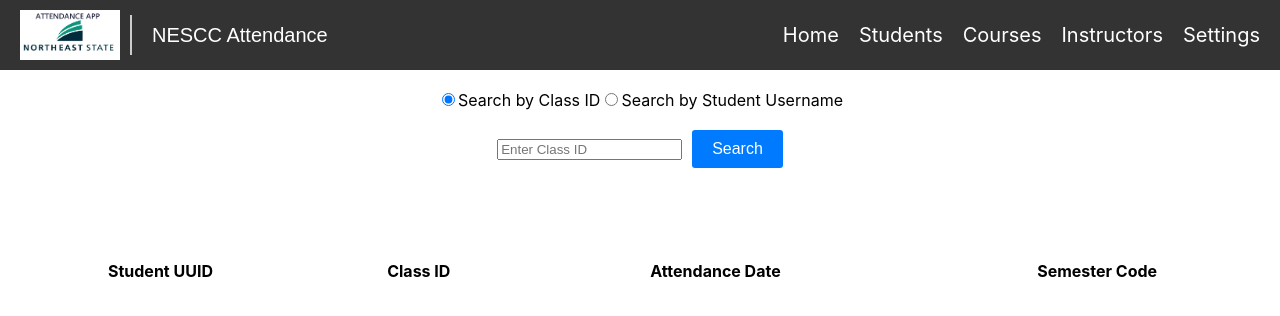
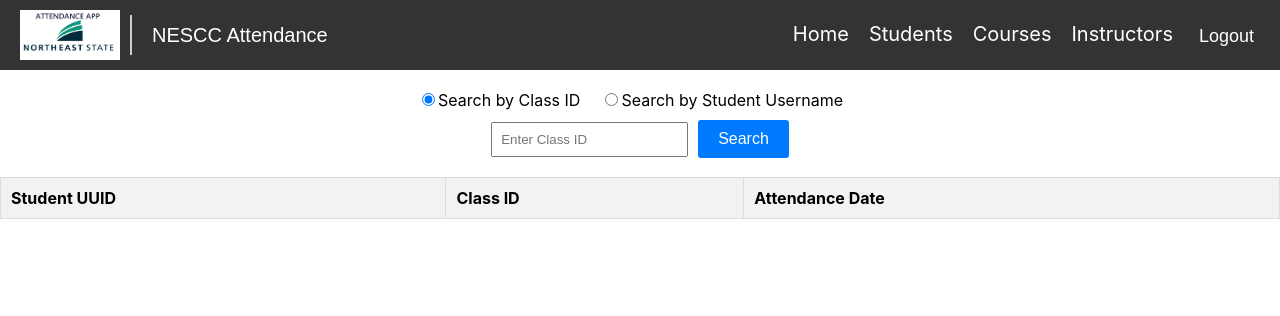
Before and after one commit to MovingBoris/attendance-desktop-app, a React (Create React App) app: page /AdminAttendance in a window 1280 px wide. Shown: the top 316 px of the page. Built offline with nearby package versions, Linux system fonts and the light colour scheme.

Commit message:
fixed layout error where altered json response caused app to crash and added logout request to nav bar

```diff
--- a/src/components/Navbar.css
+++ b/src/components/Navbar.css
@@ -145,3 +145,21 @@
   background-color: #ccc; /* Color of the separator bar */
   margin: 0 10px; /* Adjust spacing */
 }
+
+#logout {
+  background-color: transparent;
+  border: none;
+  font-size: 16px;
+  margin-top: 3px;
+  color: white;
+  text-decoration: none;
+  font-size: 18px;
+}
+
+
+#logout:hover {
+  color: #46c0b2; /* Change text color */
+  cursor: pointer;
+  border-bottom: 2px solid #46c0b2; /* Add line under text */
+  transition: border-bottom 0.3s ease; /* Add animation to line */
+}
--- a/src/components/NavigationBar.jsx
+++ b/src/components/NavigationBar.jsx
@@ -7,6 +7,31 @@ function Navbar() {
 
     const toggleNavbar = () => {
         setIsOpen(!isOpen);
+    };
+
+    // Function to handle logout
+    const handleLogout  = async () => {
+
+        try {
+            const response = await fetch('/logout', {
+                method: 'POST', // or 'GET', 'PUT', etc. depending on your server implementation
+                headers: {
+                    'Content-Type': 'application/json',
+                    // Include any authentication token or session ID if required
+                },
+                // Include any request body if required
+            });
+
+            if (!response.ok) {
+                throw new Error('Logout request failed');
+            }
+
+            // Redirect to the login page or perform any other action upon successful logout
+            window.location.href = '/login'; // Redirect to the login page
+        } catch (error) {
+            console.error('Error:', error);
+            // Handle errors if necessary
+        }
     };
 
     return (
@@ -37,8 +62,7 @@ function Navbar() {
                     <Link to="/">Instructors</Link>
                 </li>
                 <li>
-                    <Link to="/">Settings</Link>
-
+                    <button id="logout" onClick={handleLogout}>Logout</button>
                 </li>
             </ul>
             <div className="navbar-toggle" onClick={toggleNavbar}>
--- a/src/routes/AdminAttendance.jsx
+++ b/src/routes/AdminAttendance.jsx
@@ -1,5 +1,6 @@
 import React, { useState } from "react";
 import Navbar from "../components/NavigationBar";
+import "./TableFormat.css";
 
 function AdminAttendance() {
     const [attendance, setAttendance] = useState([]);
@@ -14,7 +15,8 @@ function AdminAttendance() {
                 throw new Error("Failed to fetch attendance by Class ID");
             }
             const data = await response.json();
-            setAttendance(data.map(item => ({
+            const attendanceData = data.$values || [];
+            setAttendance(attendanceData.map(item => ({
                 ...item,
                 attendanceDate: new Date(item.attendanceDate).toLocaleString()
             })));
@@ -30,7 +32,8 @@ function AdminAttendance() {
                 throw new Error("Failed to fetch attendance by Student Username");
             }
             const data = await response.json();
-            setAttendance(data.map(item => ({
+            const attendanceData = data.$values || [];
+            setAttendance(attendanceData.map(item => ({
                 ...item,
                 attendanceDate: new Date(item.attendanceDate).toLocaleString()
             })));
@@ -57,22 +60,20 @@ function AdminAttendance() {
 
     const handleSearchFormSubmit = async (event) => {
         event.preventDefault();
-        console.log("Form submitted"); // Check if this message appears in the console
         try {
             await handleGetAttendance();
         } catch (error) {
-            console.error("Error:", error);
-    }
+            setError(error.message);
+        }
     };
 
     return (
         <div>
             <Navbar />
-
-            <div style={styles.searchFormContainer}>
-                <form onSubmit={handleSearchFormSubmit} style={styles.searchForm}>
-                    <div style={styles.searchOptions}>
-                        <label>
+            <div className="searchFormContainer">
+                <form onSubmit={handleSearchFormSubmit} className="searchForm">
+                    <div className="searchOptions">
+                        <label className="radioLabel">
                             <input
                                 type="radio"
                                 value="classId"
@@ -81,7 +82,7 @@ function AdminAttendance() {
                             />
                             Search by Class ID
                         </label>
-                        <label>
+                        <label className="radioLabel">
                             <input
                                 type="radio"
                                 value="studentUsername"
@@ -91,25 +92,24 @@ function AdminAttendance() {
                             Search by Student Username
                         </label>
                     </div>
-                    <div style={styles.searchInput}>
+                    <div className="searchInput">
                         <input
                             type="text"
                             value={searchValue}
                             onChange={handleSearchInputChange}
                             placeholder={searchOption === "classId" ? "Enter Class ID" : "Enter Student Username"}
                         />
-                        <button style={styles.searchButton} type="submit">Search</button>
+                        <button className="searchButton" type="submit">Search</button>
                     </div>
                 </form>
             </div>
-            {error && <p style={styles.errorMessage}>{error}</p>}
-            <table style={styles.attendanceTable}>
+            {error && <p className="error-message">{error}</p>}
+            <table className="tableAPI">
                 <thead>
                     <tr>
                         <th>Student UUID</th>
                         <th>Class ID</th>
                         <th>Attendance Date</th>
-                        <th>Semester Code</th>
                     </tr>
                 </thead>
                 <tbody>
@@ -118,7 +118,6 @@ function AdminAttendance() {
                             <td>{attendanceItem.studentUuid}</td>
                             <td>{attendanceItem.classId}</td>
                             <td>{attendanceItem.attendanceDate}</td>
-                            <td>{attendanceItem.semesterCode}</td>
                         </tr>
                     ))}
                 </tbody>
@@ -127,42 +126,4 @@ function AdminAttendance() {
     );
 }
 
-const styles = {
-    errorMessage: {
-        color: "red",
-        fontWeight: "bold",
-        textAlign: "center",
-        marginBottom: "20px",
-    },
-    searchFormContainer: {
-        margin: "0 auto", // Center the container horizontally
-        width: "80%", // Set width to 80% of the parent container
-    },
-    searchForm: {
-        marginBottom: "20px",
-        marginTop: "20px",
-        height: "150px"
-    },
-    searchOptions: {
-        marginBottom: "20px",
-    },
-    searchInput: {
-        margin: "auto"
-    },
-    searchButton: {
-        marginLeft: "10px",
-        padding: "10px 20px",
-        background: "#007bff",
-        color: "#fff",
-        border: "none",
-        borderRadius: "3px",
-        cursor: "pointer",
-        fontSize: "16px",
-    },
-    attendanceTable: {
-        width: "100%",
-        borderCollapse: "collapse",
-    },
-};
-
 export default AdminAttendance;
--- a/src/routes/AdminClasses.jsx
+++ b/src/routes/AdminClasses.jsx
@@ -1,6 +1,6 @@
 import React, { useState, useEffect } from "react";
 import Navbar from "../components/NavigationBar";
-import "./TableFormat.css"; // Import CSS file for styling
+import "./TableFormat.css";
 
 function AdminClasses() {
     const [classes, setClasses] = useState([]);
@@ -8,13 +8,14 @@ function AdminClasses() {
 
     const handleGetClasses = async () => {
         try {
-            // set api endpoint here
             const response = await fetch("/api/classes");
             if (!response.ok) {
                 throw new Error("Failed to fetch classes");
             }
             const data = await response.json();
-            setClasses(data);
+            // Extract the array of classes from the response data
+            const classesData = data.$values || [];
+            setClasses(classesData);
         } catch (error) {
             setError(error.message);
         }
@@ -25,33 +26,37 @@ function AdminClasses() {
     }, []); // Empty dependency array ensures that this effect runs only once when the component mounts
 
     return (
-        <div>
+        <div className="admin-classes-container">
             <Navbar />
-            {error && <p>{error}</p>}
             <table className="tableAPI">
                 <thead>
                     <tr>
-                        <th>Class ID</th>
-                        <th>Semester Code</th>
-                        <th>Room</th>
-                        <th>Start Time</th>
-                        <th>End Time</th>
-                        <th>Days</th>
+                        <th className="class-id">Class ID</th>
+                        <th className="semester-code">Semester Code</th>
+                        <th className="room">Room</th>
+                        <th className="start-time">Start Time</th>
+                        <th className="end-time">End Time</th>
+                        <th className="days">Days</th>
+                        <th className="instructor-id">Instructor ID</th>
+                        <th className="active">Active</th>
                     </tr>
                 </thead>
                 <tbody>
-                    {classes.map((classItem, index) => (
-                        <tr key={index}>
-                            <td>{classItem.classId}</td>
-                            <td>{classItem.semesterCode}</td>
-                            <td>{classItem.room}</td>
-                            <td>{classItem.startTime}</td>
-                            <td>{classItem.endTime}</td>
-                            <td>{classItem.days}</td>
+                    {classes.map((classItem) => (
+                        <tr key={classItem.$id} className="class-row">
+                            <td className="class-id">{classItem.classId}</td>
+                            <td className="semester-code">{classItem.semesterCode}</td>
+                            <td className="room">{classItem.room}</td>
+                            <td className="start-time">{classItem.startTime}</td>
+                            <td className="end-time">{classItem.endTime}</td>
+                            <td className="days">{classItem.days}</td>
+                            <td className="instructor-id">{classItem.instructorId}</td>
+                            <td className="active">{classItem.isActive ? "Yes" : "No"}</td>
                         </tr>
                     ))}
                 </tbody>
             </table>
+            {error && <p className="error-message">Error: {error}</p>}
         </div>
     );
 }
--- a/src/routes/AdminPage.jsx
+++ b/src/routes/AdminPage.jsx
@@ -42,7 +42,7 @@ function AdminPage() {
                     />
                     <Card
                         title="Edit Instructors"
-                        link="/AdminInstructors"
+                        link="https://google.com"
                         text="Instructors"
                     />
                     <Card
--- a/src/routes/TableFormat.css
+++ b/src/routes/TableFormat.css
@@ -1,3 +1,4 @@
+/* Table style */
 .tableAPI {
     width: 100%;
     border-collapse: collapse;
@@ -6,10 +7,37 @@
 .tableAPI th,
 .tableAPI td {
     border: 1px solid #ddd;
-    padding: 8px;
+    padding: 10px;
+    text-align: left;
 }
 
 .tableAPI th {
     background-color: #f2f2f2;
-    text-align: left;
 }
+
+/* Radio button and input field style */
+.radioLabel {
+    margin-right: 20px;
+}
+
+.searchInput input[type="text"] {
+    padding: 8px;
+    margin-right: 10px;
+    margin-bottom: 20px;
+}
+
+.searchButton {
+    padding: 10px 20px;
+    background: #007bff;
+    color: #fff;
+    border: none;
+    border-radius: 3px;
+    cursor: pointer;
+    font-size: 16px;
+}
+
+.searchOptions {
+margin: auto;
+margin-top: 20px;
+margin-bottom: 10px;
+}
```
Also changed, not shown: package.json (+44 -0 lines), src/routes/AdminInstructors.jsx (+10 -9 lines), 1 other file (tests, documents, lock files or other folders).
